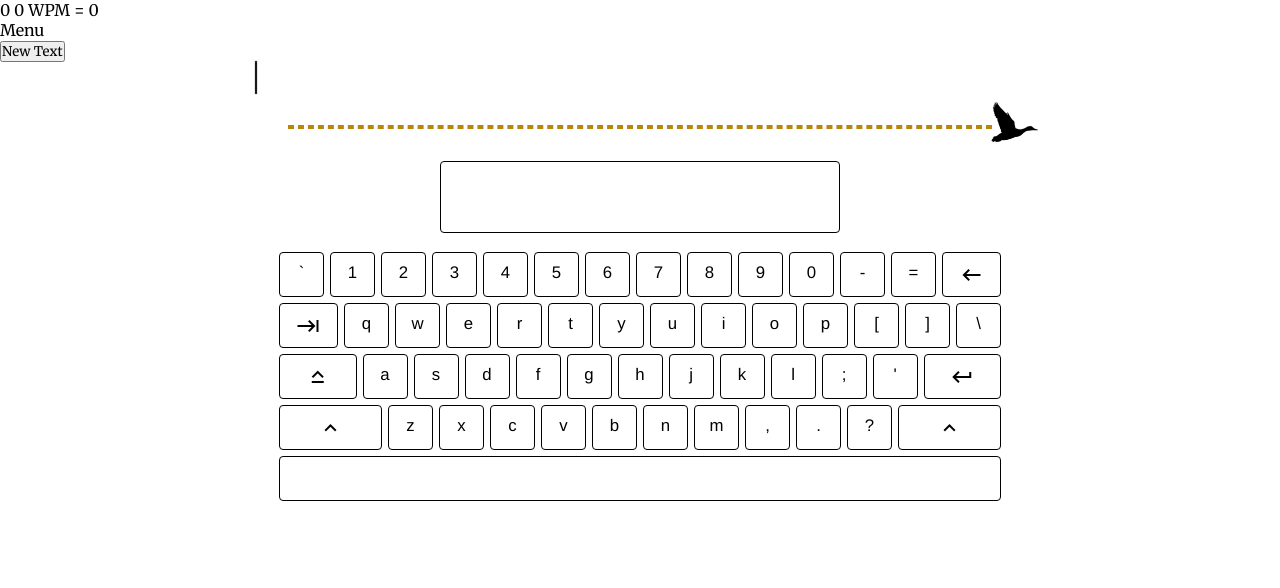
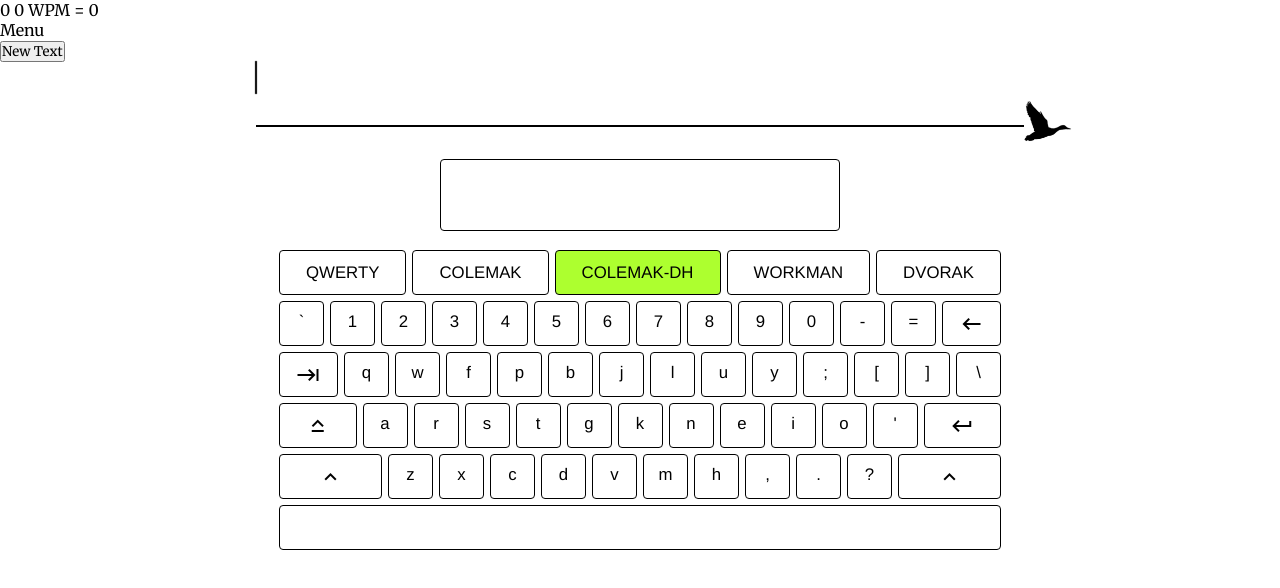
Before and after one commit to zqlimy17/typing, a Vue app: page / in a window 1280 px wide. Shown: the top 588 px of the page. Built offline with nearby package versions, Linux system fonts and the light colour scheme.

Commit message:
layouts done

```diff
--- a/src/components/Keyboard.vue
+++ b/src/components/Keyboard.vue
@@ -1,4 +1,32 @@
 <template>
+<div>
+    <div class="layouts">
+        <button v-on:click="qwerty()" v-bind:class="{
+                    light: layout === 'qwerty',
+                }">
+            QWERTY
+        </button>
+        <button v-on:click="colemak()" v-bind:class="{
+                    light: layout === 'colemak',
+                }">
+            COLEMAK
+        </button>
+        <button v-on:click="colemakDH()" v-bind:class="{
+                    light: layout === 'colemakdh',
+                }">
+            COLEMAK-DH
+        </button>
+        <button v-on:click="workman()" v-bind:class="{
+                    light: layout === 'workman',
+                }">
+            WORKMAN
+        </button>
+        <button v-on:click="dvorak()" v-bind:class="{
+                    light: layout === 'dvorak',
+                }">
+            DVORAK
+        </button>
+    </div>
     <div class="keyboard">
         <div class="keyboard__keys">
             <template v-for="elem in numberRow" :key="elem">
@@ -45,7 +73,9 @@
                                     elem === 'right-shift') &&
                                     shift),
                         }">
-                <span v-if="elem === 'left-shift' || elem === 'right-shift'">
+                    <span v-if="
+                                elem === 'left-shift' || elem === 'right-shift'
+                            ">
                         <i class="material-icons">keyboard_arrow_up</i>
                     </span>
                     <span v-else-if="icons.includes(elem)">
@@ -68,7 +98,9 @@
                                     elem === 'right-shift') &&
                                     shift),
                         }">
-                <span v-if="elem === 'left-shift' || elem === 'right-shift'">
+                    <span v-if="
+                                elem === 'left-shift' || elem === 'right-shift'
+                            ">
                         <i class="material-icons">keyboard_arrow_up</i>
                     </span>
                     <span v-else-if="elem === 'space'"> </span>
@@ -87,6 +119,7 @@
                     }"></div>
         </div>
     </div>
+</div>
 </template>
 
 <script>
@@ -96,6 +129,7 @@ export default {
     data() {
         return {
             char: "",
+            layout: "qwerty",
             shift: false,
             numberRow: [
                 "`",
@@ -181,7 +215,6 @@ export default {
                 ">",
                 "?",
             ],
-
             wide: [
                 "keyboard_backspace",
                 "keyboard_tab",
@@ -282,6 +315,331 @@ export default {
             }
         },
     },
+    methods: {
+        qwerty() {
+            this.layout = "qwerty";
+            this.numberRow = [
+                "`",
+                "1",
+                "2",
+                "3",
+                "4",
+                "5",
+                "6",
+                "7",
+                "8",
+                "9",
+                "0",
+                "-",
+                "=",
+                "keyboard_backspace",
+            ];
+            this.topRow = [
+                "keyboard_tab",
+                "q",
+                "w",
+                "e",
+                "r",
+                "t",
+                "y",
+                "u",
+                "i",
+                "o",
+                "p",
+                "[",
+                "]",
+                "\\",
+            ];
+            this.homeRow = [
+                "keyboard_capslock",
+                "a",
+                "s",
+                "d",
+                "f",
+                "g",
+                "h",
+                "j",
+                "k",
+                "l",
+                ";",
+                "'",
+                "keyboard_return",
+            ];
+            this.bottomRow = [
+                "left-shift",
+                "z",
+                "x",
+                "c",
+                "v",
+                "b",
+                "n",
+                "m",
+                ",",
+                ".",
+                "?",
+                "right-shift",
+            ];
+        },
+        colemakDH() {
+            this.layout = "colemakdh";
+            this.numberRow = [
+                "`",
+                "1",
+                "2",
+                "3",
+                "4",
+                "5",
+                "6",
+                "7",
+                "8",
+                "9",
+                "0",
+                "-",
+                "=",
+                "keyboard_backspace",
+            ];
+            this.topRow = [
+                "keyboard_tab",
+                "q",
+                "w",
+                "f",
+                "p",
+                "b",
+                "j",
+                "l",
+                "u",
+                "y",
+                ";",
+                "[",
+                "]",
+                "\\",
+            ];
+            this.homeRow = [
+                "keyboard_capslock",
+                "a",
+                "r",
+                "s",
+                "t",
+                "g",
+                "k",
+                "n",
+                "e",
+                "i",
+                "o",
+                "'",
+                "keyboard_return",
+            ];
+            this.bottomRow = [
+                "left-shift",
+                "z",
+                "x",
+                "c",
+                "d",
+                "v",
+                "m",
+                "h",
+                ",",
+                ".",
+                "?",
+                "right-shift",
+            ];
+        },
+        colemak() {
+            this.layout = "colemak";
+            this.numberRow = [
+                "`",
+                "1",
+                "2",
+                "3",
+                "4",
+                "5",
+                "6",
+                "7",
+                "8",
+                "9",
+                "0",
+                "-",
+                "=",
+                "keyboard_backspace",
+            ];
+            this.topRow = [
+                "keyboard_tab",
+                "q",
+                "w",
+                "f",
+                "p",
+                "g",
+                "j",
+                "l",
+                "u",
+                "y",
+                ";",
+                "[",
+                "]",
+                "\\",
+            ];
+            this.homeRow = [
+                "keyboard_capslock",
+                "a",
+                "r",
+                "s",
+                "t",
+                "d",
+                "h",
+                "n",
+                "e",
+                "i",
+                "o",
+                "'",
+                "keyboard_return",
+            ];
+            this.bottomRow = [
+                "left-shift",
+                "z",
+                "x",
+                "c",
+                "v",
+                "b",
+                "k",
+                "m",
+                ",",
+                ".",
+                "?",
+                "right-shift",
+            ];
+        },
+        workman() {
+            this.layout = "workman";
+            this.numberRow = [
+                "`",
+                "1",
+                "2",
+                "3",
+                "4",
+                "5",
+                "6",
+                "7",
+                "8",
+                "9",
+                "0",
+                "-",
+                "=",
+                "keyboard_backspace",
+            ];
+            this.topRow = [
+                "keyboard_tab",
+                "q",
+                "d",
+                "r",
+                "w",
+                "b",
+                "j",
+                "f",
+                "u",
+                "p",
+                ";",
+                "[",
+                "]",
+                "\\",
+            ];
+            this.homeRow = [
+                "keyboard_capslock",
+                "a",
+                "s",
+                "h",
+                "t",
+                "g",
+                "y",
+                "n",
+                "e",
+                "o",
+                "i",
+                "'",
+                "keyboard_return",
+            ];
+            this.bottomRow = [
+                "left-shift",
+                "z",
+                "x",
+                "m",
+                "c",
+                "v",
+                "k",
+                "l",
+                ",",
+                ".",
+                "?",
+                "right-shift",
+            ];
+        },
+        dvorak() {
+            this.layout = "dvorak";
+            this.numberRow = [
+                "`",
+                "1",
+                "2",
+                "3",
+                "4",
+                "5",
+                "6",
+                "7",
+                "8",
+                "9",
+                "0",
+                "[",
+                "]",
+                "keyboard_backspace",
+            ];
+            this.topRow = [
+                "keyboard_tab",
+                "'",
+                ",",
+                ".",
+                "p",
+                "y",
+                "f",
+                "g",
+                "c",
+                "r",
+                "l",
+                "/",
+                "=",
+                "\\",
+            ];
+            this.homeRow = [
+                "keyboard_capslock",
+                "a",
+                "o",
+                "e",
+                "u",
+                "i",
+                "d",
+                "h",
+                "t",
+                "n",
+                "s",
+                "-",
+                "keyboard_return",
+            ];
+            this.bottomRow = [
+                "left-shift",
+                ";",
+                "q",
+                "j",
+                "k",
+                "x",
+                "b",
+                "m",
+                "w",
+                "v",
+                "z",
+                "right-shift",
+            ];
+        },
+    },
+    mounted() {
+        this.colemakDH();
+    },
 };
 </script>
 
@@ -311,10 +669,6 @@ export default {
     position: relative;
 }
 
-.light {
-    background: greenyellow;
-}
-
 .keyboard__key--wide {
     flex-grow: 3;
 }
@@ -327,4 +681,31 @@ export default {
     font-family: Avenir, Helvetica, Arial, sans-serif;
     height: 24px;
 }
+
+.layouts {
+    display: flex;
+    width: 728px;
+    margin: 0 auto;
+}
+
+.layouts button {
+    font-family: Avenir, Helvetica, Arial, sans-serif;
+    flex-grow: 1;
+    background: white;
+    height: 45px;
+    margin: 3px;
+    padding: 0 1rem;
+    border-radius: 4px;
+    border: 1px solid black;
+    font-size: 1.05rem;
+    display: inline-flex;
+    align-items: center;
+    justify-content: center;
+    vertical-align: middle;
+    position: relative;
+}
+
+.light {
+    background: greenyellow !important;
+}
 </style>
--- a/src/components/Progress.vue
+++ b/src/components/Progress.vue
@@ -44,9 +44,9 @@ export default {
 }
 
 .progress {
-    margin: 2rem;
+    margin: 2rem 0;
     height: 2px;
-    border: dashed 2px darkgoldenrod;
+    border: solid 1px black;
 }
 
 img {
```
Lines whose indentation alone changed are shown as unchanged.
